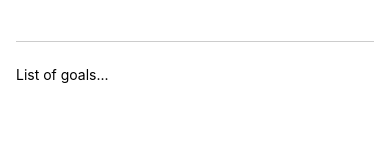
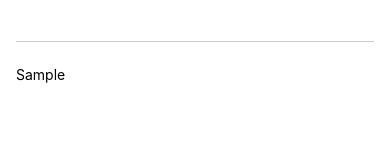
Before and after one commit to dzheleznyakov/Learning-ReactNative, a React Native app: screen / in a window 390 px wide. Both pictures are taken after typing "Sample" into the empty fields and a click on the button "ADD GOAL". Shown: the part 129-285 px from the top of the page. Built offline with nearby package versions, Linux system fonts and the light colour scheme.

Commit message:
Section 02: managing a list of goals

```diff
--- a/App.js
+++ b/App.js
@@ -3,13 +3,14 @@ import { StyleSheet, Text, View, Button, TextInput } from 'react-native';
 
 export default function App() {
   const [enteredGoalText, setEnteredGoalText] = useState('');
+  const [courseGoals, setCourseGoals] = useState([]);
 
   function goalInputHandler(enteredText) {
     setEnteredGoalText(enteredText);
   }
 
-  function addGoalHandler(event) {
-    console.log(enteredGoalText);
+  function addGoalHandler() {
+    setCourseGoals(existingGoals => [...existingGoals, enteredGoalText]);
   }
 
   return (
@@ -26,7 +27,7 @@ export default function App() {
         />
       </View>
       <View style={styles.goalsContainer}>
-        <Text>List of goals...</Text>
+        {courseGoals.map((goal) => <Text key={goal}>{goal}</Text>)}
       </View>
     </View>
   );
```
